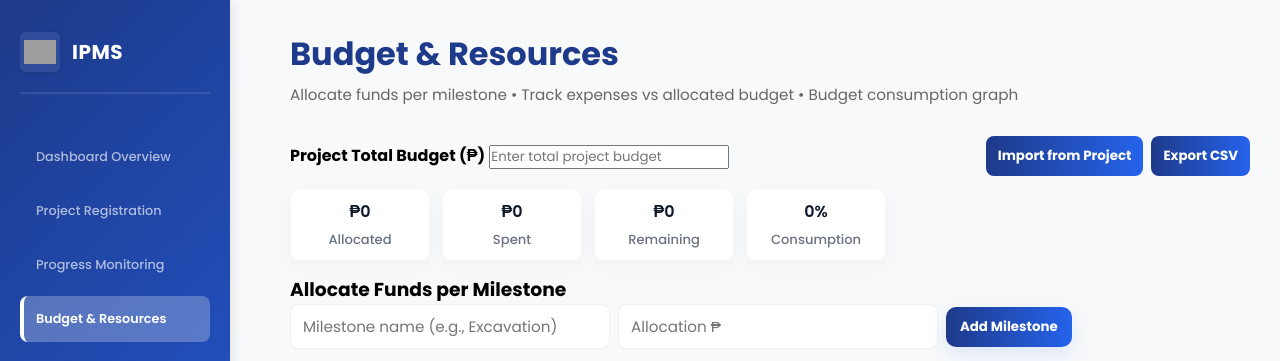
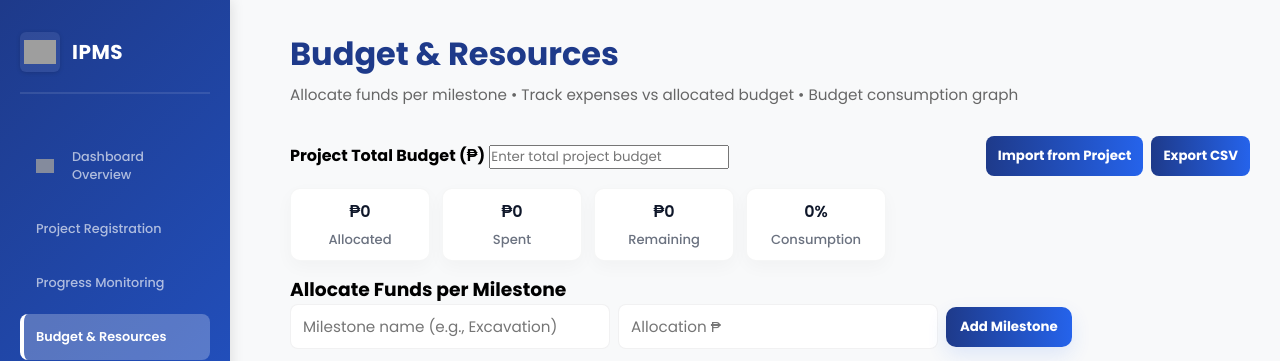
Before and after one commit to JongdingTV/lgu-ipms, a PHP site: page /budget_resources.html in a window 1280 px wide. Shown: the top 361 px of the page. Run offline with PHP 8.4, Linux system fonts and the light colour scheme; grey boxes are pictures that could not be loaded.

Commit message:
Fixed Images

```diff
--- a/budget-resources/budget-resources.css
+++ b/budget-resources/budget-resources.css
@@ -49,7 +49,15 @@ body.sidebar-hidden {
 .nav.hidden {
     transform: translateX(-100%);
 }
-
+/* ensure dashboard icon shows and links align */
+.nav-links a { display: flex; align-items: center; gap: 8px; }
+.nav-links a .nav-icon {
+    width: 18px;
+    height: 18px;
+    object-fit: contain;
+    display: inline-block;
+    margin-right: 6px;
+}
 .nav-logo {
     text-decoration: none;
     cursor: pointer;
--- a/budget-resources/budget_resources.html
+++ b/budget-resources/budget_resources.html
@@ -13,7 +13,7 @@
             <span class="logo-text">IPMS</span>
         </div>
         <div class="nav-links">
-            <a href="../dashboard/dashboard.html">Dashboard Overview</a>
+            <a href="../dashboard/dashboard.html"><img src="../dashboard/dashboard.png" alt="Dashboard Icon" class="nav-icon">Dashboard Overview</a>
             <a href="../project-registration/project_registration.html">Project Registration</a>
             <a href="../progress-monitoring/progress_monitoring.html">Progress Monitoring</a>
             <a href="budget_resources.html" class="active">Budget & Resources</a>
--- a/contractors/contractors.html
+++ b/contractors/contractors.html
@@ -13,7 +13,7 @@
             <span class="logo-text">IPMS</span>
         </div>
         <div class="nav-links">
-            <a href="../dashboard/dashboard.html">Dashboard Overview</a>
+            <a href="../dashboard/dashboard.html"><img src="../dashboard/dashboard.png" alt="Dashboard Icon" class="nav-icon">Dashboard Overview</a>
             <a href="../project-registration/project_registration.html">Project Registration</a>
             <a href="../progress-monitoring/progress_monitoring.html">Progress Monitoring</a>
             <a href="../budget-resources/budget_resources.html">Budget & Resources</a>
--- a/progress-monitoring/progress_monitoring.html
+++ b/progress-monitoring/progress_monitoring.html
@@ -13,7 +13,7 @@
             <span class="logo-text">IPMS</span>
         </div>
         <div class="nav-links">
-            <a href="../dashboard/dashboard.html">Dashboard Overview</a>
+            <a href="../dashboard/dashboard.html"><img src="../dashboard/dashboard.png" alt="Dashboard Icon" class="nav-icon">Dashboard Overview</a>
             <a href="../project-registration/project_registration.html">Project Registration</a>
             <a href="progress_monitoring.html" class="active">Progress Monitoring</a>
             <a href="../budget-resources/budget_resources.html">Budget & Resources</a>
--- a/project-registration/project_registration.html
+++ b/project-registration/project_registration.html
@@ -13,7 +13,7 @@
             <span class="logo-text">IPMS</span>
         </div>
         <div class="nav-links">
-            <a href="../dashboard/dashboard.html">Dashboard Overview</a>
+            <a href="../dashboard/dashboard.html"><img src="../dashboard/dashboard.png" alt="Dashboard Icon" class="nav-icon">Dashboard Overview</a>
             <a href="progress_monitoring.html" class="active">Project Registration</a>
             <a href="../progress-monitoring/progress_monitoring.html">Progress Monitoring</a>
             <a href="../budget-resources/budget_resources.html">Budget & Resources</a>
--- a/task-milestone/tasks_milestones.html
+++ b/task-milestone/tasks_milestones.html
@@ -13,7 +13,7 @@
             <span class="logo-text">IPMS</span>
         </div>
         <div class="nav-links">
-            <a href="../dashboard/dashboard.html">Dashboard Overview</a>
+            <a href="../dashboard/dashboard.html"><img src="../dashboard/dashboard.png" alt="Dashboard Icon" class="nav-icon">Dashboard Overview</a>
             <a href="../project-registration/project_registration.html">Project Registration</a>
             <a href="../progress-monitoring/progress_monitoring.html">Progress Monitoring</a>
             <a href="../budget-resources/budget_resources.html">Budget & Resources</a>
```
Also changed, not shown: contractors/contractors.css (+9 -1 lines), progress-monitoring/progress-monitoring.css (+9 -1 lines), project-registration/project-reg.css (+9 -1 lines), task-milestone/task-milestone.css (+9 -1 lines).
